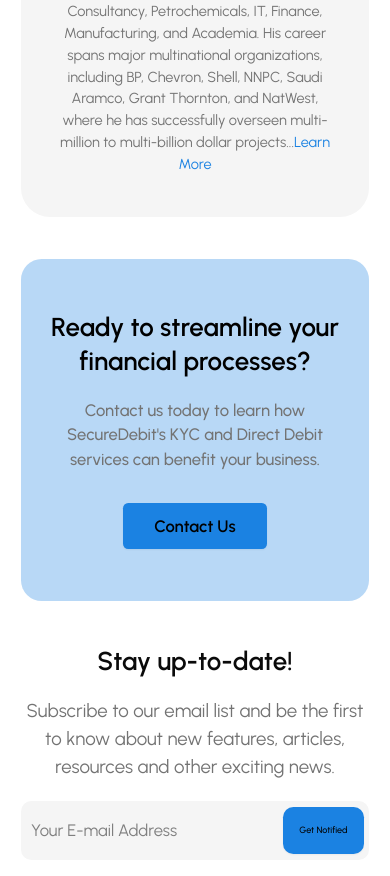
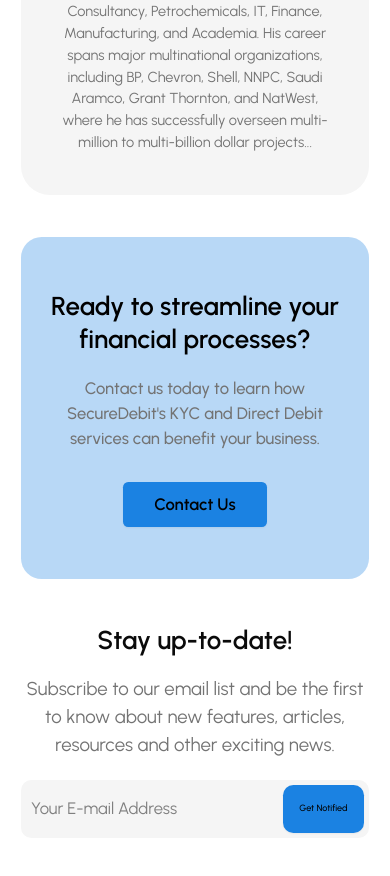
Before and after one commit to abdvllJSX/secure-debit, a React (Vite) app: page / in a window 390 px wide. Shown: the part 6704-7580 px from the top of the page. Built offline with nearby package versions, Linux system fonts and the light colour scheme.

Commit message:
BUG FIX: removed learn more button on mobile

```diff
--- a/src/components/team.tsx
+++ b/src/components/team.tsx
@@ -130,7 +130,7 @@
                                 <p className="sm:max-w-[40rem] max-w-[28rem]  text-[#737373] sm:mt-[1rem] mt-[1rem] sm:text-[1.9rem]" key={index}>{item}{about.length >  1 && <span className="">...</span>}{about.length > 1 && (
                                     <Dialog>
                                         <DialogTrigger asChild>
-                                            <span className="text-[#1B82E2] hover:cursor-pointer">Learn More</span>
+                                            <span className="text-[#1B82E2] hover:cursor-pointer hidden sm:inline">Learn More</span>
                                         </DialogTrigger>
                                         <DialogContent className="p-0 sm:max-w-[80rem] pr-[3.5rem] pb-[3rem]">
                                             <DialogHeader className="flex gap-[2.4rem] items-start flex-row">
```
